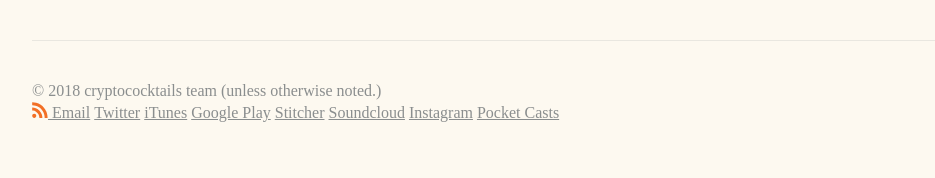
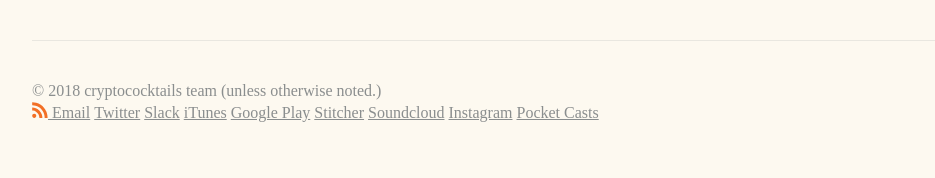
Before and after one commit to 0xadada/cryptococktails.github.io, a Jekyll site: the page built from index.md, in a window 1280 px wide. Shown: the part 906-1084 px from the top of the page, without its empty margins (152-1087 px from the left). Built offline with Jekyll 4.4.1, drawn with Linux system fonts in a browser that asks for light colours; some web fonts are replaced.

Commit message:
add slack to footer

```diff
--- a/_includes/footer.html
+++ b/_includes/footer.html
@@ -16,6 +16,8 @@
       </span>
       <a class="c-Meta" href="https://twitter.com/cryptoblocktail"
         rel="me external noopener" title="cryptoblocktail on Twitter">Twitter</a>
+      <a class="c-Meta" href="https://cryptococktails.slack.com/"
+        rel="me external noopener" title="cryptococktails on Slack">Slack</a>
       <a class="c-Meta" href="https://itunes.apple.com/us/podcast/crypto-cocktails-podcast/id1339033763"
         rel="me external noopener" title="cryptococktails on iTunes">iTunes</a>
       <a class="c-Meta" href="https://play.google.com/music/listen?u=0#/ps/Ikzgl7qid4v6ezciq6kimdtfdai"
```
